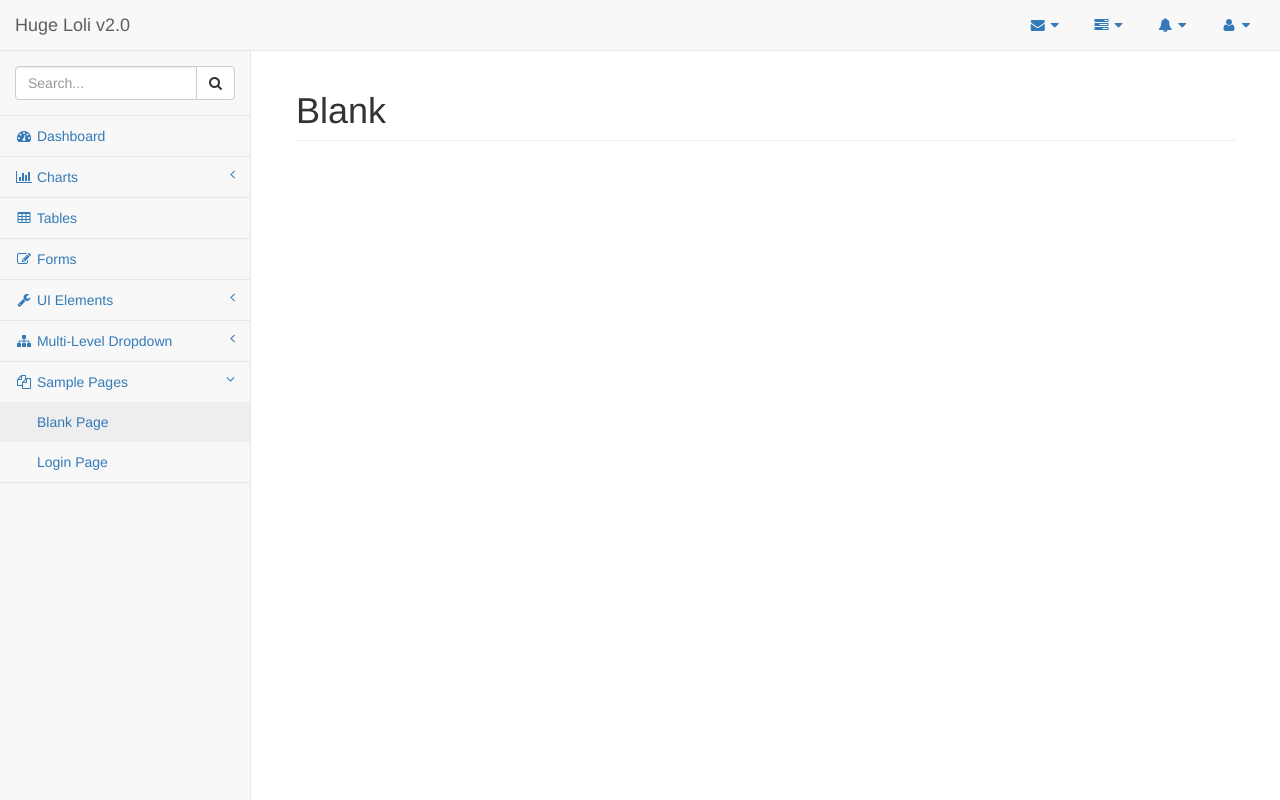
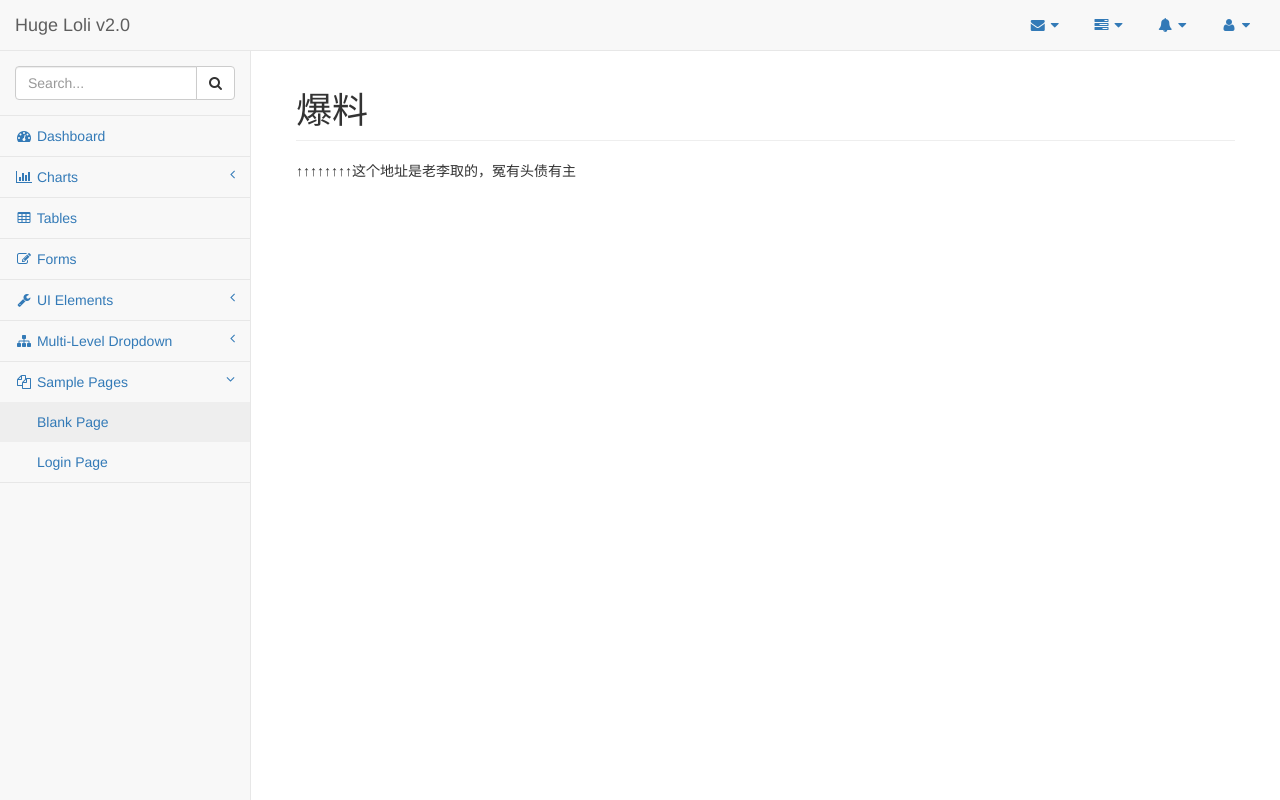
Before and after one commit to hugeloli/hugeloli.github.io, a website: page pages/blank.html in a window 1280 px wide. Drawn offline with Linux system fonts and the light colour scheme.

Commit message:
Update blank.html

```diff
--- a/pages/blank.html
+++ b/pages/blank.html
@@ -372,7 +372,8 @@
             <div class="container-fluid">
                 <div class="row">
                     <div class="col-lg-12">
-                        <h1 class="page-header">Blank</h1>
+                        <h1 class="page-header">爆料</h1>
+                        <p>↑↑↑↑↑↑↑↑这个地址是老李取的，冤有头债有主</p>
                     </div>
                     <!-- /.col-lg-12 -->
                 </div>
```
